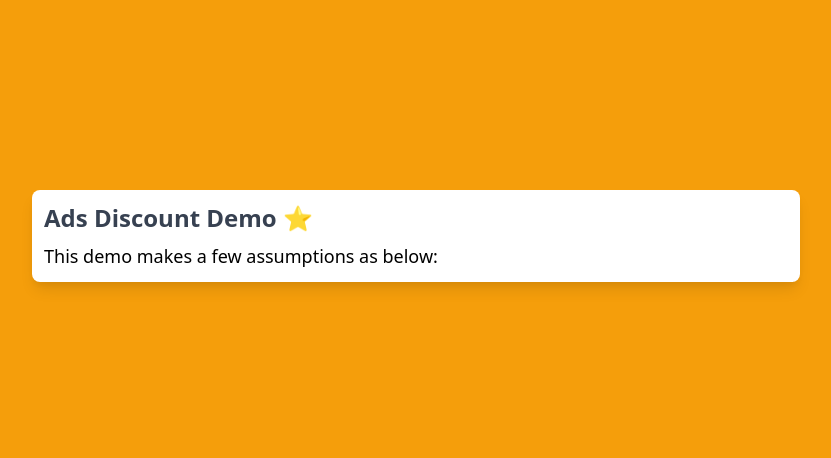
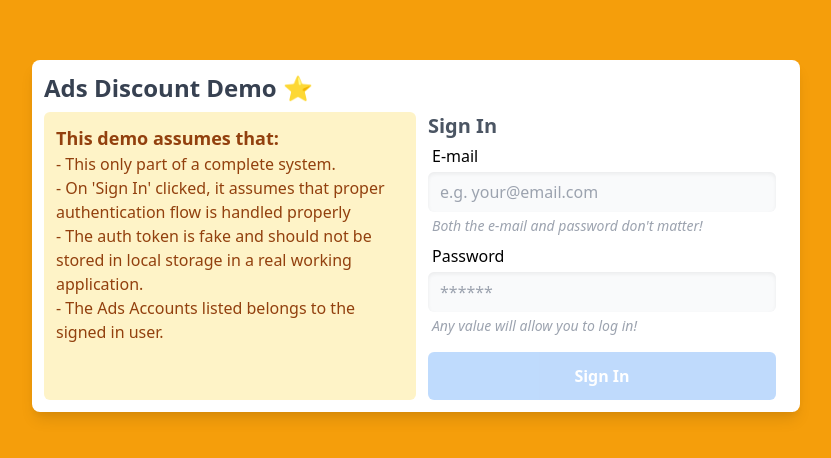
Before and after one commit to chrisdidi/ads-discount-web, a React (Create React App) app: page / in a window 1280 px wide. Shown: the part 164-622 px from the top of the page, without its empty margins (224-1055 px from the left). Built offline with nearby package versions, Linux system fonts and the light colour scheme.

Commit message:
Login page done

```diff
--- /dev/null
+++ b/src/components/button/button.tsx
@@ -0,0 +1,55 @@
+import React from "react";
+
+interface IProps {
+  label: string;
+  onClick: any;
+  intention?: "default" | "cancel" | "danger";
+  appearance?: "primary" | "default";
+  loading?: boolean;
+  disabled?: boolean;
+}
+const Button: React.FC<IProps> = ({
+  label,
+  onClick,
+  appearance,
+  intention,
+  loading,
+  disabled,
+}) => {
+  const getDynamicStyle = () => {
+    if (appearance === "default") {
+      switch (intention) {
+        case "cancel":
+          return ` text-gray-500 hover:bg-gray-50 `;
+        case "danger":
+          return ` text-red-400 hover:bg-red-50 `;
+        default:
+          return ` text-blue-500 hover:bg-blue-50 `;
+      }
+    } else {
+      let commonStyle = " text-white";
+      switch (intention) {
+        case "cancel":
+          return `${commonStyle} bg-gray-400`;
+        case "danger":
+          return `${commonStyle} bg-red-400`;
+        default:
+          return `${commonStyle} bg-blue-400`;
+      }
+    }
+  };
+  return (
+    <button
+      onClick={disabled ? () => {} : onClick}
+      className={` ${getDynamicStyle()} ${
+        disabled
+          ? "cursor-not-allowed opacity-40"
+          : "hover:bg-opacity-50 hover:shadow-md"
+      } font-semibold w-full p-3 rounded-md transition-all duration-500`}
+    >
+      {loading ? "Loading ..." : label}
+    </button>
+  );
+};
+
+export default Button;
--- /dev/null
+++ b/src/components/input/input.tsx
@@ -0,0 +1,39 @@
+import React from "react";
+
+export interface IProps {
+  value: string | number;
+  onChange: (e: React.ChangeEvent<HTMLInputElement>) => any;
+  label?: string;
+  placeholder?: string;
+  hint?: string;
+  type?: string;
+}
+
+const Input: React.FC<IProps> = ({
+  value,
+  onChange,
+  label,
+  hint,
+  placeholder,
+  type,
+}) => {
+  return (
+    <div>
+      <div className=" p-1">
+        <p>{label}</p>
+      </div>
+      <input
+        className=" w-full px-3 py-2 rounded-md focus:outline-none shadow-inner bg-gray-50"
+        value={value}
+        type={type}
+        placeholder={placeholder}
+        onChange={onChange.bind(this)}
+      />
+      <div className=" p-1">
+        <p className=" text-sm italic text-gray-400">{hint}</p>
+      </div>
+    </div>
+  );
+};
+
+export default Input;
--- a/src/entries/App.tsx
+++ b/src/entries/App.tsx
@@ -1,13 +1,15 @@
+import { useReactiveVar } from "@apollo/client";
 import { BrowserRouter } from "react-router-dom";
 import { isLoggedInVar } from "../providers/apollo";
 import PrivateApp from "./private-app";
 import PublicApp from "./public-app";
 
 function App() {
+  const isLoggedIn = useReactiveVar(isLoggedInVar);
   return (
     <div className="App">
       <BrowserRouter>
-        {isLoggedInVar() ? <PrivateApp></PrivateApp> : <PublicApp></PublicApp>}
+        {isLoggedIn ? <PrivateApp></PrivateApp> : <PublicApp></PublicApp>}
       </BrowserRouter>
     </div>
   );
--- /dev/null
+++ b/src/fragments.ts
@@ -0,0 +1,3 @@
+import gql from "graphql-tag";
+
+export const CORE_QUERY_FRAGMENT = gql``;
--- /dev/null
+++ b/src/hooks/useInput.ts
@@ -0,0 +1,16 @@
+import React, { useState } from "react";
+
+const useInput = (defaultValue: string | number) => {
+  const [value, setValue] = useState(defaultValue);
+
+  const onChange = (e: React.ChangeEvent<HTMLInputElement>) => {
+    const {
+      target: { value },
+    } = e;
+    setValue(value);
+  };
+
+  return { value, onChange, setValue };
+};
+
+export default useInput;
--- a/src/pages/private/accounts.tsx
+++ b/src/pages/private/accounts.tsx
@@ -1,6 +1,40 @@
+import { gql, useQuery } from "@apollo/client";
 import React from "react";
 
+const GET_MY_ACCOUNTS = gql`
+  {
+    myAdAccounts {
+      data {
+        id
+        name
+        discounts {
+          id
+          newPrice
+          min_purchase
+          freeQuantity
+          adType {
+            name
+            price
+          }
+          freeAd {
+            name
+            price
+          }
+        }
+      }
+    }
+  }
+`;
 const Accounts = () => {
-  return <div>ACCOUNTS</div>;
+  const { data, loading, error } = useQuery(GET_MY_ACCOUNTS);
+  return (
+    <div className=" w-full p-3 min-h-screen bg-blue-50">
+      <div className=" w-full max-w-md">
+        <h1 className=" text-gray-600 font-bold text-2xl">
+          Select an Ad Account
+        </h1>
+      </div>
+    </div>
+  );
 };
 export default Accounts;
--- a/src/pages/public/auth.tsx
+++ b/src/pages/public/auth.tsx
@@ -1,13 +1,64 @@
 import React from "react";
+import Button from "../../components/button/button";
+import Input from "../../components/input/input";
+import { LOCALSTORAGE_TOKEN } from "../../constants";
+import useInput from "../../hooks/useInput";
+import { isLoggedInVar } from "../../providers/apollo";
 
 const Auth = () => {
+  const email = useInput("");
+  const password = useInput("");
+
+  const onSignIn = (e: React.FormEvent<HTMLFormElement>) => {
+    e.preventDefault();
+    isLoggedInVar(true);
+    localStorage.setItem(LOCALSTORAGE_TOKEN, "fakeToken");
+  };
+
   return (
     <div className=" w-screen min-h-screen flex justify-center items-center p-3 md:py-12 overflow-hidden bg-yellow-500">
       <div className=" max-w-screen-md w-full bg-white rounded-lg shadow-lg p-3 animate-slide-up-03-out">
         <h1 className=" font-bold text-gray-700 text-2xl mb-2">
           Ads Discount Demo ⭐
         </h1>
-        <p className=" text-lg">This demo makes a few assumptions as below:</p>
+        <div className=" w-full md:flex">
+          <div className=" w-full p-3 bg-yellow-100 rounded-md">
+            <p className=" text-base text-yellow-800">
+              <span className=" font-semibold text-lg">
+                This demo assumes that:
+              </span>
+              <br />- This only part of a complete system.
+              <br />- On 'Sign In' clicked, it assumes that proper
+              authentication flow is handled properly
+              <br />- The auth token is fake and should not be stored in local
+              storage in a real working application.
+              <br />- The Ads Accounts listed belongs to the signed in user.
+            </p>
+          </div>
+          <form className=" pt-3 md:pt-0 px-3 w-full">
+            <p className=" font-semibold text-gray-600 text-xl">Sign In</p>
+            <div className=" w-full pb-3">
+              <Input
+                {...email}
+                label="E-mail"
+                placeholder="e.g. your@email.com"
+                hint="Both the e-mail and password don't matter!"
+              />
+              <Input
+                {...password}
+                label="Password"
+                placeholder="******"
+                type="password"
+                hint="Any value will allow you to log in!"
+              />
+            </div>
+            <Button
+              label="Sign In"
+              onClick={onSignIn}
+              disabled={email.value === "" && password.value === ""}
+            />
+          </form>
+        </div>
       </div>
     </div>
   );
```
